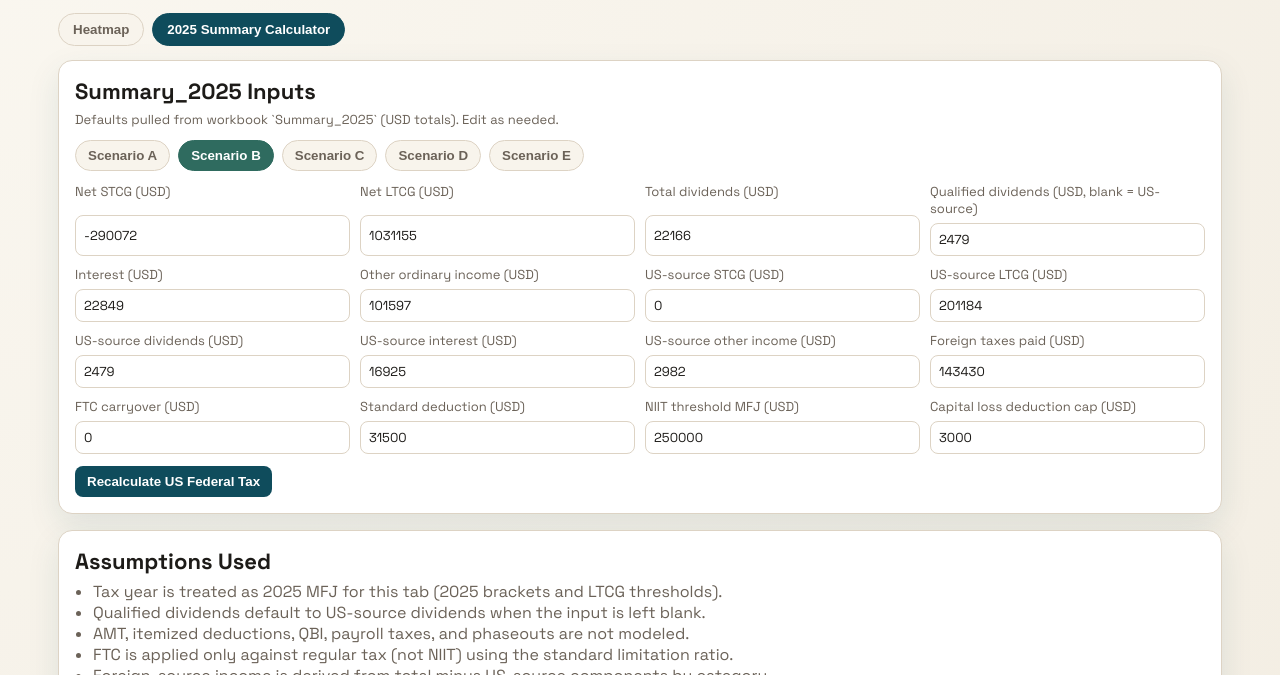
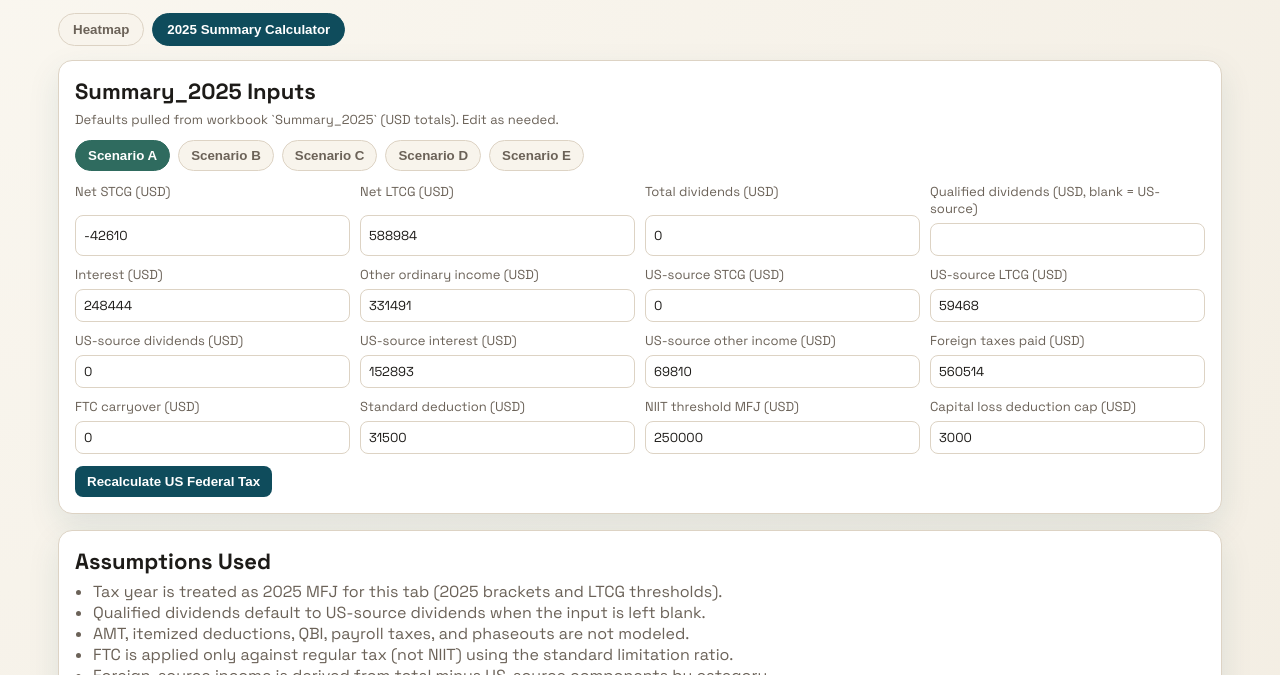
Before and after one commit to araroot/Zei-simul, a plain HTML site: page index.html in a window 1280 px wide. Both pictures are taken after a click on the button "2025 Summary Calculator". Shown: the part 125-800 px from the top of the page. Drawn offline with Linux system fonts and the light colour scheme.

Commit message:
Default summary tab focus to scenario A

```diff
--- a/app.js
+++ b/app.js
@@ -103,7 +103,7 @@ const state = {
     { income: 1200000, stPct: 60 }
   ],
   summary: {
-    activeScenario: "B",
+    activeScenario: "A",
     scenarios: {}
   }
 };
@@ -772,7 +772,7 @@ function switchSummaryScenario(id) {
 function seedSummaryDefaults() {
   if (!sumInputs.stcg) return;
   state.summary.scenarios = buildSimulatedSummaryScenarios();
-  loadSummaryScenario("B");
+  loadSummaryScenario("A");
 }
 
 function bindSummaryEvents() {
--- a/index.html
+++ b/index.html
@@ -89,8 +89,8 @@
               <h2>Summary_2025 Inputs</h2>
               <p class="hint">Defaults pulled from workbook `Summary_2025` (USD totals). Edit as needed.</p>
               <div class="scenario-tabs" id="summary-scenario-tabs">
-                <button class="scenario-tab" data-scenario="A">Scenario A</button>
-                <button class="scenario-tab active" data-scenario="B">Scenario B</button>
+                <button class="scenario-tab active" data-scenario="A">Scenario A</button>
+                <button class="scenario-tab" data-scenario="B">Scenario B</button>
                 <button class="scenario-tab" data-scenario="C">Scenario C</button>
                 <button class="scenario-tab" data-scenario="D">Scenario D</button>
                 <button class="scenario-tab" data-scenario="E">Scenario E</button>
@@ -143,6 +143,6 @@
       </main>
     </div>
 
-    <script src="./app.js?v=20260226f"></script>
+    <script src="./app.js?v=20260226g"></script>
   </body>
 </html>
```
